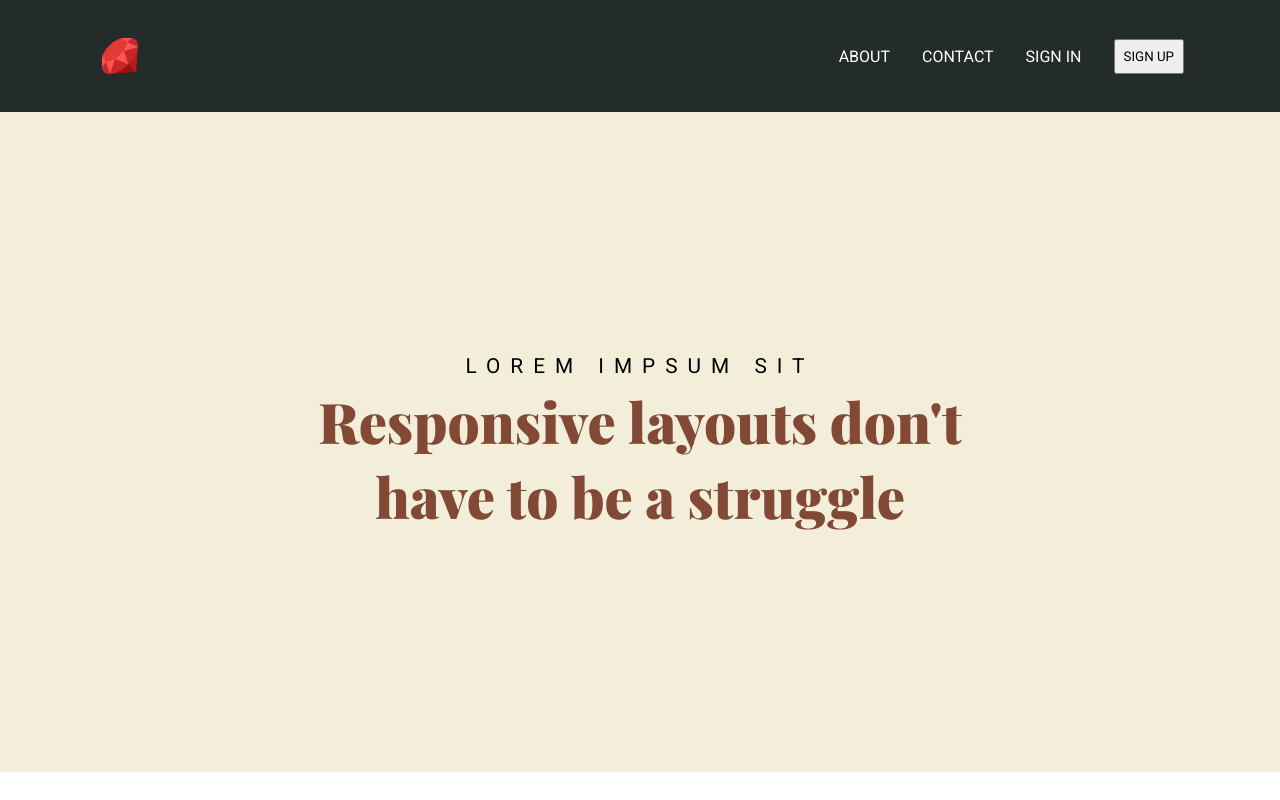
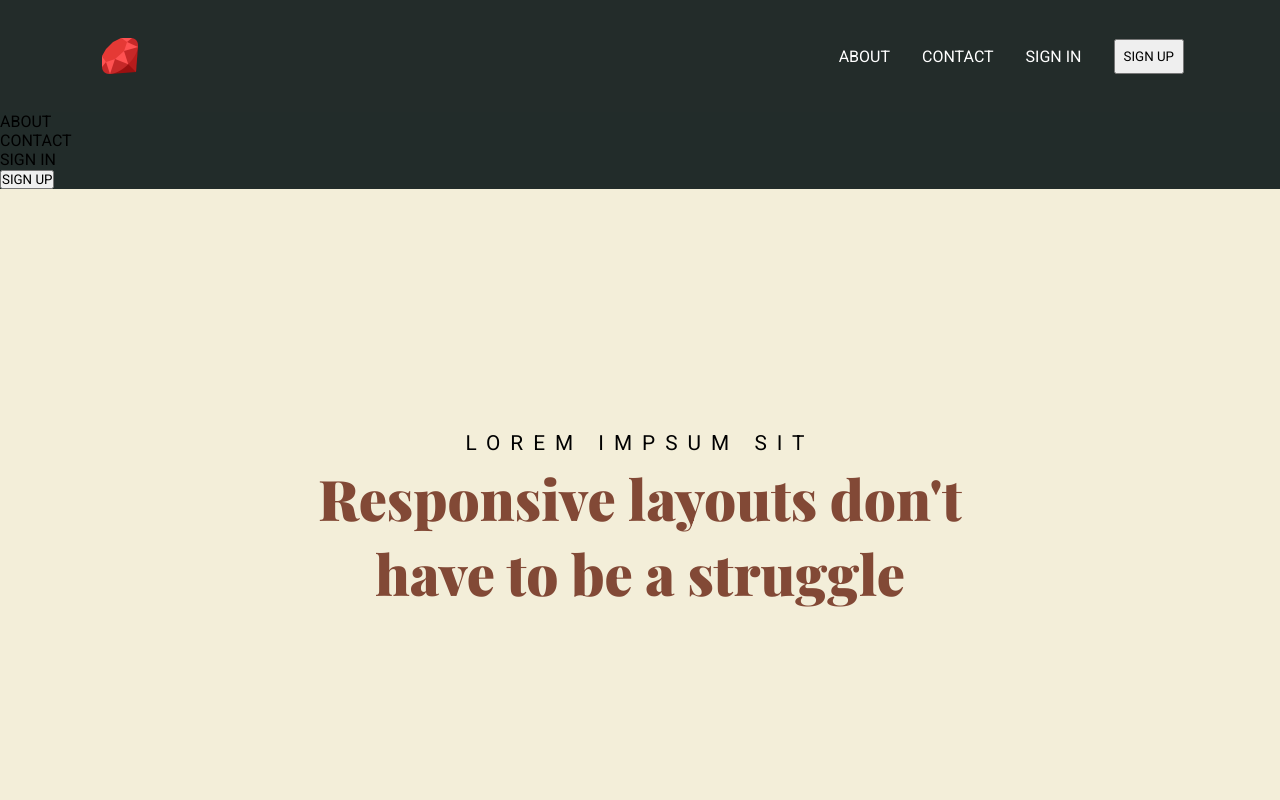
Before and after one commit to nimaester/Practices, a plain HTML site: page challenge04/index.html in a window 1280 px wide. Shown: the top 800 px of the page. Drawn offline with nearby package versions, Linux system fonts and the light colour scheme.

Commit message:
added nav items on navbar

```diff
--- a/challenge04/index.html
+++ b/challenge04/index.html
@@ -39,13 +39,29 @@
               <button>SIGN UP</button>
             </li>
             <li class="nav-item bars">
-              <i class="fas fa-bars"></i>
+              <i class="fas fa-bars fa-2x"></i>
             </li>
           </ul>
 
         </nav>
       </div>
 
+      <div class="navlist">
+        <ul>
+          <li>
+            ABOUT
+          </li>
+          <li>
+            CONTACT
+          </li>
+          <li>
+            SIGN IN
+          </li>
+          <li>
+            <button>SIGN UP</button>
+          </li>
+          </ul>
+      </div>
 
     <section class="header">
       <div class="container hero">
--- a/challenge04/styles.css
+++ b/challenge04/styles.css
@@ -157,6 +157,12 @@ nav {
 nav button {
   padding: 0.5rem;
 }
+
+.navlist {
+  background-color: #222c2a;
+  display: flex;
+  flex-direction: column;
+}
 @media (max-width: 800px) {
   .container {
     flex-direction: column;
```
